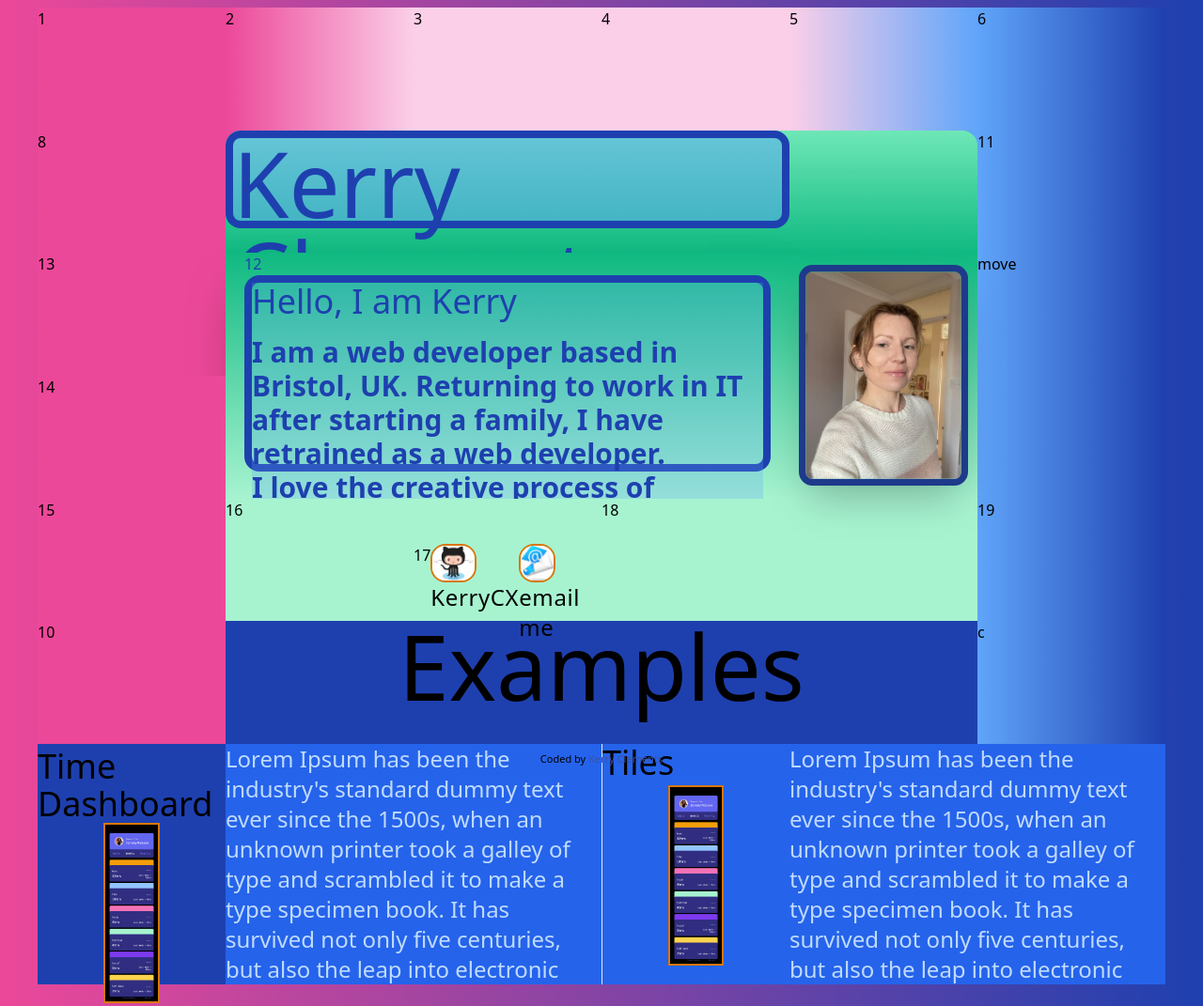
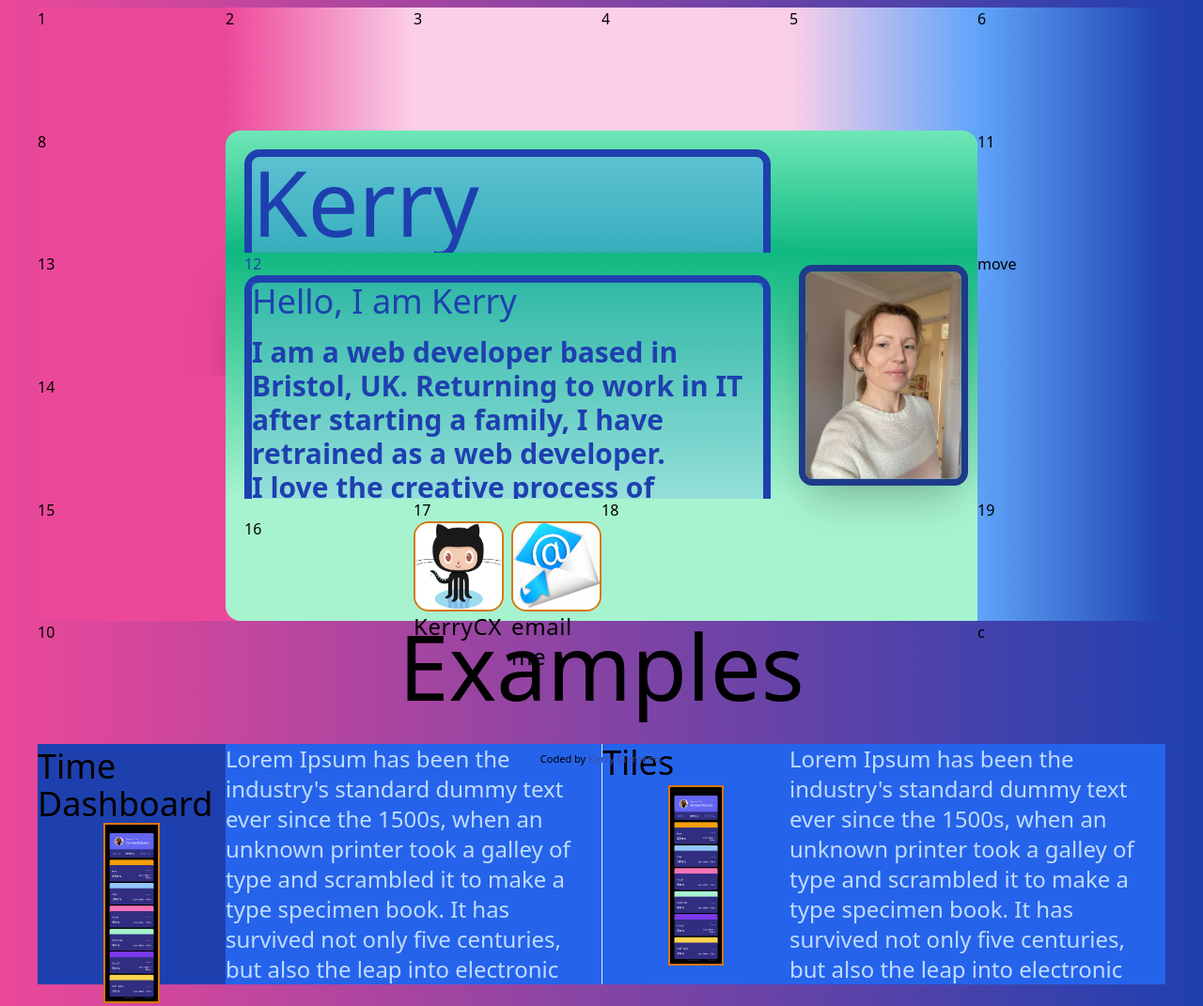
Before and after one commit to KerryCX/Portfolio, a plain HTML site: page index.html in a window 1280 px wide. Shown: the top 1071 px of the page at 94% size. Drawn offline with nearby package versions, Linux system fonts and the light colour scheme.

Commit message:
icons in contact me spaced evenly. more rounding of main section corners.

```diff
--- a/index.html
+++ b/index.html
@@ -41,28 +41,28 @@
                      sm:order-1 sm-row-span-1 sm:col-span-1 sm:bg-gradient-to-r sm:from-blue-400 sm:to-blue-800">6
         </div>
         <!-------------------Kerry Clements container------------------------------>
+        <!--top left of main container-->
         <div class="bg-pink-500 col-span-6 row-span-1 order-1
-                    sm:container sm:border-box sm:col-span-3 sm:row-span-1 sm:order-3
+                    sm:container sm:border-box sm:h-auto sm:w-auto sm:col-span-3 sm:row-span-1 sm:order-3
                     sm:from-green-300 sm:to-pink-500 sm:bg-gradient-to-l sm:flex sm:flex-nowrap
                     sm:items-center sm:justify-center">
-            <div class="sm:from-green-500 sm:to-green-300 sm:h-full sm:w-full sm:bg-gradient-to-t sm:border-2xl sm:rounded-tl-2xl">
-                <h1 class="sm:bg-blue-400 sm:text-8xl sm:text-blue-800 sm:border-8 sm:rounded-2xl
-                        sm:border-blue-800 sm:rounded-sm h-4/5 w-full sm:border-solid sm:bg-opacity-50">Kerry Clements
+            <div class="sm:from-green-500 sm:to-green-300 sm:h-full sm:w-full sm:bg-gradient-to-t sm:border-2xl sm:rounded-tl-2xl sm:pt-5 sm:px-5">
+                <h1 class="sm:bg-blue-400 sm:text-8xl text-6xl sm:text-blue-800 sm:border-8 sm:rounded-2xl
+                        sm:container sm:box-border sm:border-blue-800 sm:rounded-sm h-auto w-auto sm:border-solid sm:bg-opacity-50">Kerry Clements
                 </h1>
             </div>
-
         </div>
         <!--top right of main container-->
         <div class="bg-pink-500 row-span-1 order-4
                      sm:row-span-1 sm:order-3 sm:from-green-500 sm:to-blue-400 sm:bg-gradient-to-r">
             <div class=" sm:from-green-300 sm:to-green-500 h-full sm:bg-gradient-to-b sm:bg-opacity-0
-            sm:bg-opacity-0 sm:border-blue-200 sm:border-2xl sm:rounded-tr-2xl sm:border-solid">
+            sm:bg-opacity-0 sm:border-2xl sm:rounded-tr-2xl sm:border-solid">
             </div>
         </div>
         <div class="bg-pink-500 row-span-1 order-4
                     sm:bg-pink-500 sm:row-span-1 sm:order-2">8</div>
         <div class="bg-pink-100 col-span-1 row-span-1 order-12
-                    sm:bg-pink-500 sm:row-span-1 sm:order-11">10</div>
+                    sm:bg-pink-500 sm:row-span-1 sm:order-11 sm:bg-opacity-0">10</div>
         <div class="bg-pink-100 row-span-1 order-8
                     sm:row-span-1 sm:order-8 sm:bg-gradient-to-r sm:from-blue-400 sm:to-blue-800">11</div>
         <!-------------------About me------------------------------>
@@ -74,10 +74,10 @@
                     sm:overflow-y-auto
                     sm:overflow-hidden sm:text-blue-800">12
             <!-------------------border around the about me information------------------------------>
-            <div class="sm:border-8 sm:rounded-2xl
-                        sm:border-blue-800 sm:rounded-sm h-4/5 w-full sm:border-solid">
+            <div class="sm:container sm:border-box sm:border-8 sm:rounded-2xl
+                        sm:border-blue-800 sm:rounded-sm h-auto w-auto sm:border-solid">
                 <h2 class="text-1xl sm:text-4xl sm:text-left sm:bg-opacity-25 sm:bg-blue-400">Hello, I am Kerry</h2>
-                <div class="text-sm sm:text-3xl sm:text-left sm:font-bold sm:pr-3 sm:pt-4 sm:pb-6  sm:bg-blue-400 sm:bg-opacity-25 sm:whitespace-wrap">
+                <div class="text-sm sm:text-3xl sm:text-left sm:font-bold sm:pr-3 sm:pt-4 sm:pb-6 sm:bg-blue-400 sm:bg-opacity-25 sm:whitespace-wrap">
                     <div>
                         I am a web developer based in Bristol, UK.
                         Returning to work in IT after starting a family, I have retrained as a web developer.
@@ -94,11 +94,11 @@
                     sm:bg-pink-500 sm:row-span-1 sm:order-10">14</div>
 
         <!-------------------container for Photo------------------------------>
-        <div class="container box-border bg-green-200 row-span-2 col-span-2 flex order-3
-                   sm:container sm:box-border sm:bg-blue-800 sm:col-span-1 sm:flex sm:order-9">
+        <div class="container border-box bg-green-200 row-span-2 col-span-2 flex order-3
+                   sm:container sm:border-box sm:bg-blue-800 sm:col-span-1 sm:flex sm:order-9">
             <div class="sm:from-green-500 sm:to-green-200 sm:bg-gradient-to-b">
                 <!-------------------Photo------------------------------>
-            <img src="/images/kerry.jpeg" class="h-auto w-auto border-solid border-2 border-white transform scale-90
+            <img src="/images/kerry.jpeg" class="h-auto w-auto border-solid border-2 border-white transform scale-120
                                                  sm:h-auto sm:w-auto sm:border-solid sm:border-8 sm:rounded-2xl
                                                  sm:border-blue-900 sm:shadow-2xl sm:transform sm:scale-90 sm:bg-opacity-25
                             sm:transition sm:duration-500 sm:origin-center sm-ease-in-out sm:transform sm:box-shadow  sm:hover:rotate-3
@@ -108,35 +108,40 @@
                    sm:row-span-2 sm:order-9 sm:bg-gradient-to-r sm:from-blue-400 sm:to-blue-800">move</div>
         <div class="bg-pink-100 col-span-1 row-span-1 order-12
                     sm:bg-pink-500 sm:row-span-1 sm:order-10">15</div>
-        <div class="bg-pink-100 row-span-1 order-12
-                    sm:bg-green-200 sm:row-span-1 sm:order-10 ">16</div>
-        <!-------------------contact me------------------------------>
+        <!--bottom left of main container-->
+        <div class="bg-pink-500 row-span-1 order-12
+                    sm:bg-pink-500 sm:row-span-1 sm:order-10 ">
+            <div class="sm:bg-green-200 sm:h-full sm:w-full sm:border-2xl sm:rounded-bl-2xl sm:pt-5 sm:px-5">16
+            </div>
+        </div>
+
+  <!------------------contact me------------------------------>
+
         <!-------------------outside container----------------------->
-        <div class="box-border bg-pink-100 col-span-4 order-7 sm:flex
-                    sm:container sm:box-border sm:bg-green-200 sm:col-span-1 sm:order-10 pt-12">17
-            <!-------contact me split into columns, one for each contact method------------------>
-            <div class="sm:container sm:flex sm:box-border grid grid-cols-2 grid-rows-1">
+        <div class="bg-pink-100 col-span-4 order-7
+                    sm:container sm:box-border sm:bg-green-200 sm:col-span-1 sm:order-10">17
+            <!-------contact me split into flex columns, one for each contact method------------------>
+            <div class="sm:flex sm:flex-row  sm:items-bottom gap-2 place-content-evenly">
              <!-------------------Git Hub contact-------------------------->
                  <div class="sm:transition sm:duration-500 sm-ease-in-out sm:transform sm:box-shadow sm:hover:-translate-y-1
-                            sm:hover-scale-110">
+                             sm:hover-scale-110 h-24 w-24">
                      <a href="https://github.com/KerryCX/">
-                        <img src="/images/Octocat.jpg"
-                             class="border-yellow-600 h-16 w-16 border-solid border-2 hover:border-yellow-800
-                                    sm:border-yellow-600 sm:h-1/2 sm:w-auto sm:border-solid sm:rounded-2xl sm:border-2
-                                    sm:hover:border-yellow-800"
+                        <img src="/images/octocat.png"
+                             class="border-yellow-600 sm:h-full border-solid border-2 hover:border-yellow-800
+                                    sm:border-yellow-600 sm:border-solid sm:rounded-2xl sm:border-2 sm:hover:border-yellow-800"
                              alt="My Git Hub :-)">
                      <h2 class="text-1xl sm:text-2xl tracking-wide">KerryCX</h2>
                     </a>
                  </div>
              <!-------------------Email contact-------------------------->
                 <div class="sm:transition sm:duration-500 sm-ease-in-out sm:transform sm:box-shadow sm:hover:-translate-y-1
-                            sm:hover-scale-110">
+                            sm:hover-scale-110  h-24 w-24">
                     <a href="mailto:kerryclements@me.com">
-                        <img src="/images/email-icon.jpg"
-                             class="border-yellow-600 h-24 w-24 border-solid border-2 hover:border-yellow-800
-                                    sm:border-yellow-600 sm:h-1/2 sm:w-auto sm:border-solid sm:rounded-2xl sm:border-2 sm:hover:border-yellow-800"
+                        <img src="/images/email-icon.png"
+                             class="border-yellow-600 sm:h-full border-solid border-2 hover:border-yellow-800
+                                    sm:border-yellow-600 sm:border-solid sm:rounded-2xl sm:border-2 sm:hover:border-yellow-800"
                                     alt="Email me :-)">
-                        <h2 class="text-2xl tracking-wide">email me</h2>
+                        <h2 class="text-1xl sm:text-2xl tracking-wide">email me</h2>
                     </a>
                 </div>
             </div>
@@ -149,10 +154,10 @@
         </div>
 
         <div class="bg-blue-900 row-span-1 order-12
-                    sm:bg-blue-800 sm:row-span-1 sm:col-span-4 sm:order-11 sm:text-8xl text-center">Examples
+                    sm:bg-blue-800 sm:row-span-1 sm:col-span-4 sm:order-11 sm:text-8xl text-center sm:bg-opacity-0">Examples
         </div>
         <div class="bg-pink-100 row-span-1 order-12
-                    sm:row-span-1 sm:col-span-1 sm:order-12 sm:bg-gradient-to-r sm:from-blue-400 sm:to-blue-800">c</div>
+                    sm:row-span-1 sm:col-span-1 sm:order-12   sm:bg-opacity-0">c</div>
         </div>
     <!-------------------portfolio examples container----------------------->
 
```
Also changed, not shown: images/Octocat.jpg (deleted), images/email-icon.jpg (deleted), images/email-icon.png (added), images/octocat.png (added).
